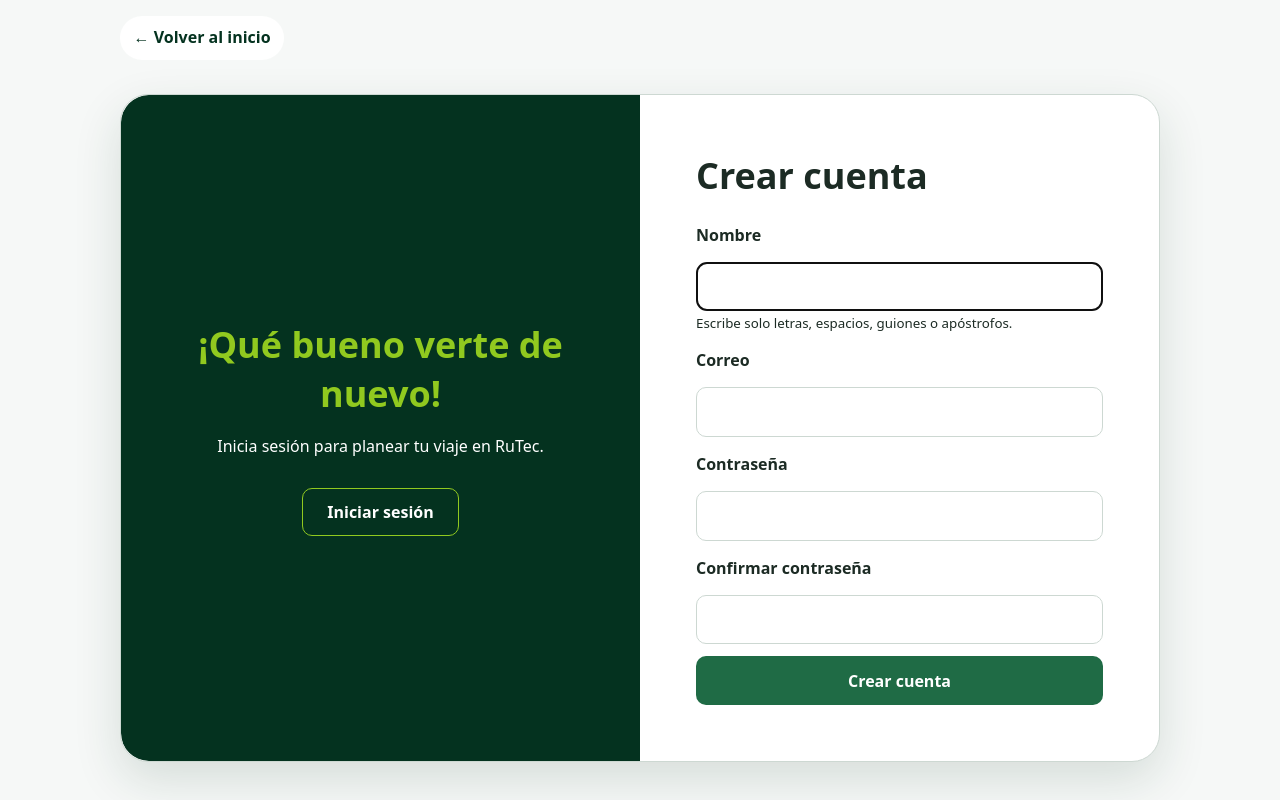
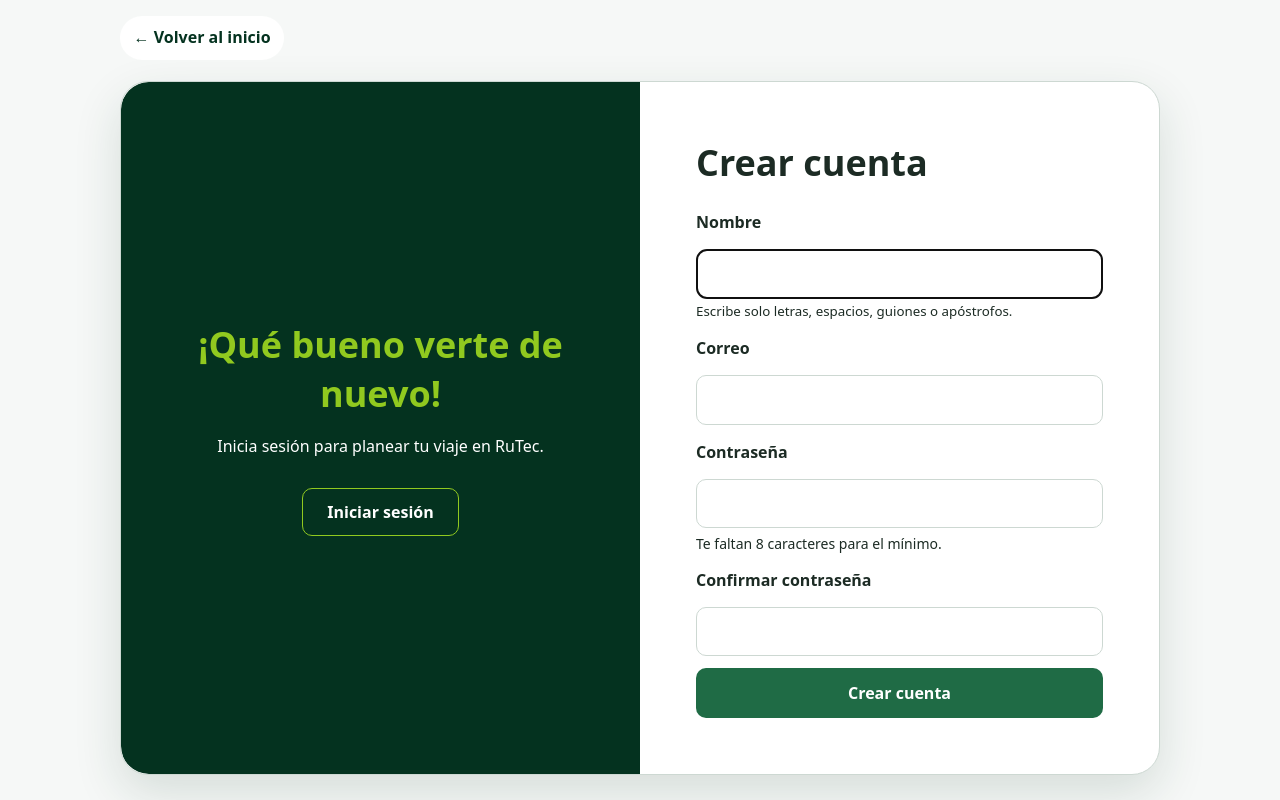
Before and after one commit to AlejandraR0sas/RuTec, a React (Vite) app in the folder frontend/: page /login in a window 1280 px wide. Both pictures are taken after a click on the button "Crear cuenta". Built offline with nearby package versions, Linux system fonts and the light colour scheme; no server answers.

Commit message:
Validar contraseña al escribir

```diff
--- a/frontend/src/pages/Login.jsx
+++ b/frontend/src/pages/Login.jsx
@@ -172,6 +172,15 @@ export default function Login() {
                 onChange={(e) => setPassword(e.target.value)}
                 required
               />
+              <small
+                className={`login__validacion ${
+                  password.length >= 8 ? 'login__validacion--valida' : ''
+                }`}
+              >
+                {password.length >= 8
+                  ? 'La contraseña cumple el mínimo de 8 caracteres.'
+                  : `Te faltan ${8 - password.length} caracteres para el mínimo.`}
+              </small>
               <label htmlFor="registro-password-confirmacion">
                 Confirmar contraseña
               </label>
@@ -182,7 +191,20 @@ export default function Login() {
                 value={passwordConfirmacion}
                 onChange={(e) => setPasswordConfirmacion(e.target.value)}
                 required
-/>
+              />
+              {passwordConfirmacion && (
+                <small
+                  className={
+                    passwordConfirmacion === password
+                      ? 'login__validacion login__validacion--valida'
+                      : 'login__validacion error'
+                  }
+                >
+                  {passwordConfirmacion === password
+                    ? 'Las contraseñas coinciden.'
+                    : 'Las contraseñas no coinciden.'}
+                </small>
+              )}
             {error && <p className="error" role="alert">{error}</p>}
 
             <button type="submit">Crear cuenta</button>
--- a/frontend/src/pages/login.css
+++ b/frontend/src/pages/login.css
@@ -96,6 +96,16 @@
   border-radius: 10px;
   background: var(--login-superficie);
   color: var(--login-texto);
+}
+.login__validacion {
+  display: block;
+  margin: 0.35rem 0 0.75rem;
+  color: var(--login-texto);
+  font-size: 0.875rem;
+}
+
+.login__validacion--valida {
+  color: var(--acento);
 }
 
 .login__formulario button[type="submit"] {
```
